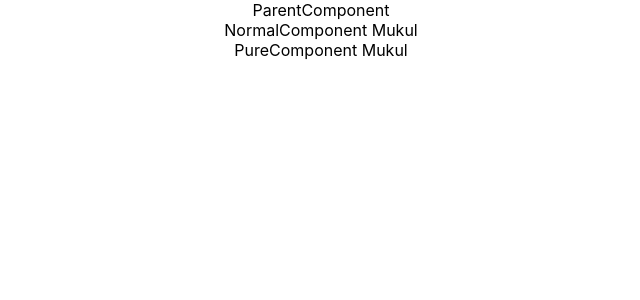
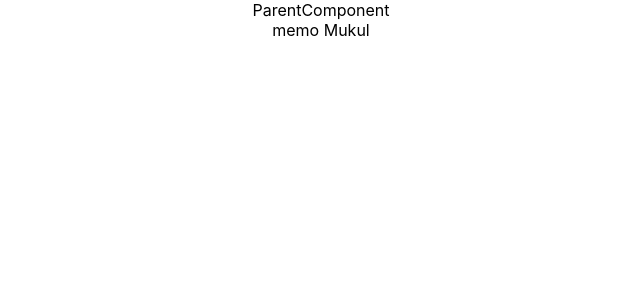
Before and after one commit to Mukul-12/React, a React (Create React App) app: page / in a window 1280 px wide. Shown: the top 300 px of the page, without its empty margins (319-959 px from the left). Built offline with nearby package versions, Linux system fonts and the light colour scheme.

Commit message:
memo-FunctionalComponent

```diff
--- a/src/Components/PureComponent/ParentComponent.js
+++ b/src/Components/PureComponent/ParentComponent.js
@@ -1,6 +1,7 @@
 import React, { Component} from 'react'
 import NormalComponent from './NormalComponent'
 import Pure from './Pure'
+import Memo from './memo'
 
 class ParentComponent extends Component {
   constructor(props) {
@@ -22,8 +23,9 @@ class ParentComponent extends Component {
     return (
         <div>
       ParentComponent
-      <NormalComponent name={this.state.name} />
-      <Pure name={this.state.name}/>
+      {/* <NormalComponent name={this.state.name} />
+      <Pure name={this.state.name}/> */}
+      <Memo name={this.state.name}/>
       </div>
     )
   }
--- /dev/null
+++ b/src/Components/PureComponent/memo.js
@@ -0,0 +1,11 @@
+import React from 'react'
+
+function memo({name}) {
+    console.log("Memo")
+  return (
+
+    <div>memo {name}</div>
+  )
+}
+
+export default React.memo(memo)
```
